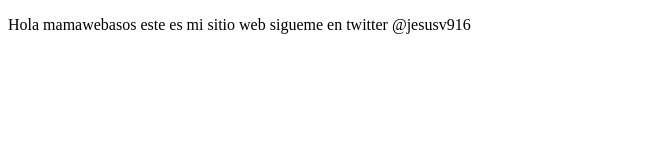
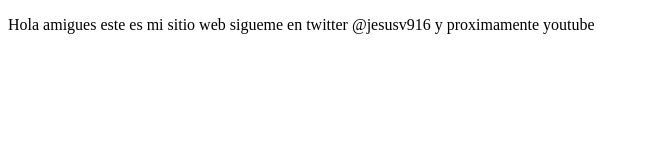
Before and after one commit to jesusv916/proyectoDemo, a plain HTML site: page index.html in a window 1280 px wide. Shown: the whole page, without its empty margins (0-648 px from the left). Drawn offline with Linux system fonts and the light colour scheme.

Commit message:
cambios agregamos youtube

```diff
--- a/index.html
+++ b/index.html
@@ -8,8 +8,8 @@
 </head>
 <body>
     <p>
-        Hola mamawebasos este es mi sitio web
-        sigueme en twitter @jesusv916
+        Hola amigues este es mi sitio web
+        sigueme en twitter @jesusv916 y proximamente youtube
     </p>
 </body>
 </html>
```
